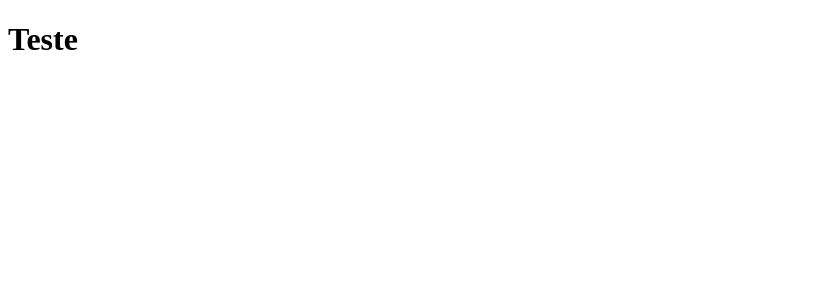
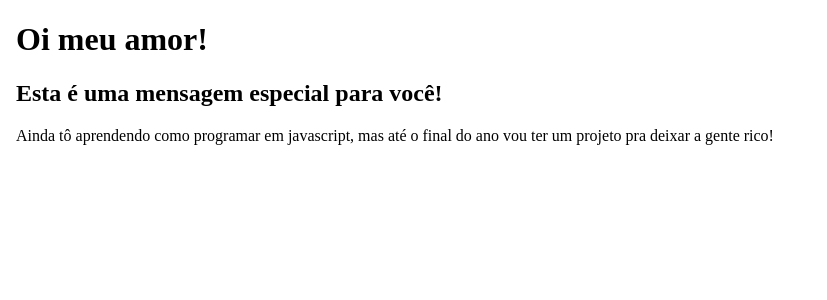
Before and after one commit to OPedroTxr/clone-tabnews, a Next.js app: page / in a window 1280 px wide. Shown: the top 300 px of the page, without its empty margins (0-827 px from the left). Built offline with nearby package versions, Linux system fonts and the light colour scheme.

Commit message:
alteração da mensagem exibida no index.js

```diff
--- a/pages/index.js
+++ b/pages/index.js
@@ -1,5 +1,10 @@
 function Home(){
-    return <h1>Teste</h1>
+    return <body>
+            <h1 class="titulo">Oi meu amor!</h1>
+            <h2>Esta é uma mensagem especial para você!</h2>
+            <p>Ainda tô aprendendo como programar em javascript, mas até o final do ano vou ter um projeto pra deixar a gente rico!</p>
+        </body>
+
 }
 
 export default Home;
```
